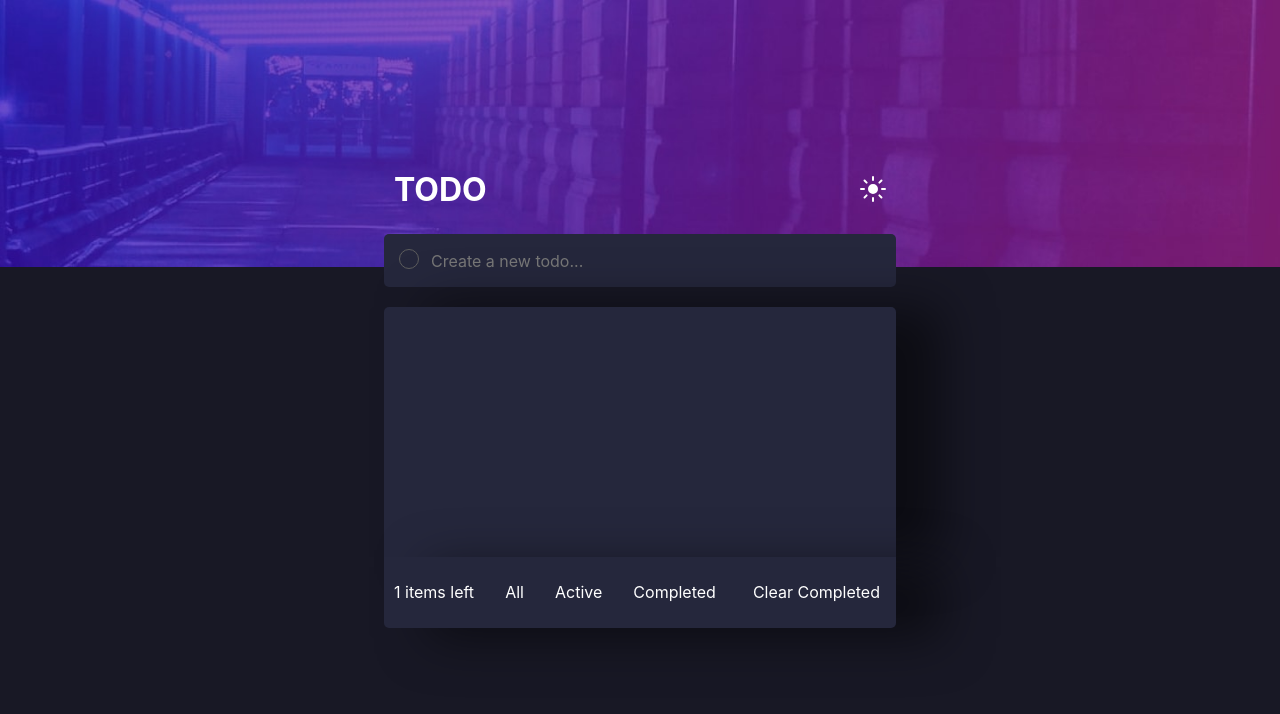
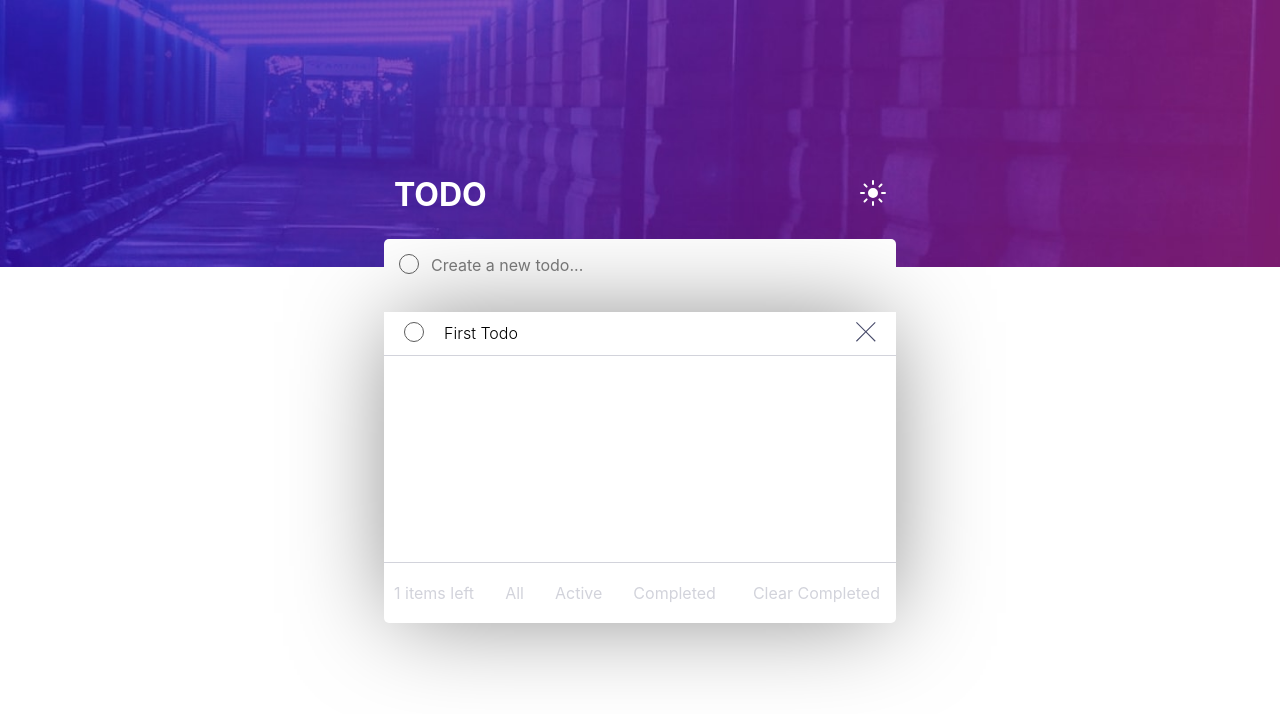
Before and after one commit to LuisDGracia/TodoList-FrontendMentor, a React (Create React App) app: page / in a window 1280 px wide. Shown: the top 714 px of the page. Built offline with nearby package versions, Linux system fonts and the light colour scheme.

Commit message:
Refactoring for theme changes on goin

```diff
--- a/src/AppProvider.js
+++ b/src/AppProvider.js
@@ -5,7 +5,7 @@ import theme from './styles/theme'
 export const AppContext = createContext();
 
 const AppProvider = ({ children }) => {
-  const [ themeMode, setThemeMode ] = useState("darkTheme");
+  const [ themeMode, setThemeMode ] = useState("lightTheme");
   const toggleTheme = () => {
     setThemeMode((prevState) => {
       if (prevState === "lightTheme") {
--- a/src/components/New-Todo/NewTodoStyled.jsx
+++ b/src/components/New-Todo/NewTodoStyled.jsx
@@ -1,7 +1,7 @@
 import styled from 'styled-components'
 
 export const NewContainer = styled.div`
-  background-color: ${ ({ theme }) => { return theme.colors.VeryDarkDesaturatedBlue} };
+  background-color: ${ ({ theme }) => theme.colors.VeryDarkBlue ? theme.colors.VeryDarkBlue : "white" };
   width: 100%;
   margin-top: 25px;
   padding: 15px;
@@ -14,7 +14,7 @@ export const NewInput = styled.input`
   background: none;
   border: none;
   margin-left: 10px;
-  color: hsl(0, 0%, 40%);
+  color: ${ ({ theme }) => theme.colors.TextColor };
 
   &:focus{
     outline: none;
--- a/src/components/Todo-Body/TodoBody-Styled.jsx
+++ b/src/components/Todo-Body/TodoBody-Styled.jsx
@@ -1,12 +1,11 @@
 import styled from 'styled-components'
 
 export const BodyContainer = styled.div`
-  background-color: ${ ({ theme }) => { return theme.colors.VeryDarkDesaturatedBlue} };
+  background-color: ${ ({ theme }) => theme.colors.BodyColor ? theme.colors.BodyColor : "white" };
   width: 100%;
   min-height: 250px;
   max-height: 250px;
   margin-top: 20px;
   overflow: auto;
   border-radius: 5px 5px 0 0;
-  box-shadow: 45px 0px 50px 0px rgba( 0, 0, 0, 0.5);
 `
--- /dev/null
+++ b/src/components/Todo-Filters/FilterBtn/FilterBtn.jsx
@@ -0,0 +1,13 @@
+import React from 'react'
+import { FilterText, FilterOptn } from './StyledBtn'
+
+function FilterBtn({ action, clicked, checked }){
+  return(
+    <FilterText htmlFor={action} onClick={ clicked } >
+      {action}
+      <FilterOptn type="radio" name="Option" id={action} checked={checked} />
+    </FilterText>
+  )
+}
+
+export default FilterBtn
--- /dev/null
+++ b/src/components/Todo-Filters/FilterBtn/StyledBtn.jsx
@@ -0,0 +1,23 @@
+import styled from 'styled-components'
+
+export const FilterText = styled.label`
+  display: inline-block;
+  color: ${ ({theme}) => theme.colors.TextColor };
+
+  &:hover{
+    color: ${ ({ theme }) => theme.colors.HoverColor };
+  }
+`;
+
+export const FilterOptn = styled.input`
+  position: absolute;
+  top: -100%;
+  height: -100%;
+  visibility: hidden;
+
+  &:checked + label[ for="All" ],
+  &:checked + ${FilterText}[ for="Completed" ],
+  &:checked + ${FilterText}[ for="Active" ]{
+    color: black;
+  }
+`;
--- a/src/components/Todo-Filters/FiltersStyled.jsx
+++ b/src/components/Todo-Filters/FiltersStyled.jsx
@@ -2,34 +2,27 @@ import styled from 'styled-components'
 
 export const FiltersContainer = styled.div`
   width:100%;
-  background-color: ${ ({ theme }) => { return theme.colors.VeryDarkDesaturatedBlue } };
-  padding: 10px;
-  border-radius: 0 0 5px 5px;
-  box-shadow: 45px 10px 50px 0px rgba( 0, 0, 0, 0.5);
+  background-color: ${ ({ theme }) => theme.colors.FormColor ? theme.colors.FormColor : "white" };
+  padding: 20px 10px;
+  border-radius: 0 0 10px 10px;
   display: flex;
   justify-content: space-between;
   align-items: center;
+  border-top: 1px solid ${ ({theme}) => theme.colors.TextColor };
 `
 
 export const ItemsLeft = styled.p`
-  color: white;
+  color: ${ ({theme}) => theme.colors.TextColor };
   display: inline-block;
   margin: 0;
 `
 
-export const FilterOptn = styled.input`
-  position: absolute;
-  top: -100%;
-  height: -100%;
-  visibility: hidden;
-`
-
 export const ClearBtn = styled.button`
-  color: white;
+  color: ${ ({theme}) => theme.colors.TextColor };
   background: none;
   border: none;
 
   &:focus{
     outline: none;
   }
-`
+`;
--- a/src/components/Todo-Filters/TodoFilters.jsx
+++ b/src/components/Todo-Filters/TodoFilters.jsx
@@ -1,5 +1,6 @@
 import React from 'react'
-import { FilterOptn, FiltersContainer, ItemsLeft, ClearBtn } from './FiltersStyled'
+import { FiltersContainer, ItemsLeft, ClearBtn } from './FiltersStyled'
+import FilterBtn from './FilterBtn/FilterBtn'
 
 function TodoFilters({ todo, setTodo }) {
 
@@ -79,7 +80,7 @@ function TodoFilters({ todo, setTodo }) {
   return (
     <FiltersContainer >
       <ItemsLeft >{ todo.length } items left</ItemsLeft>
-      <FilterBtn action="All" clicked={ () => filterHandler("All") } />
+      <FilterBtn action="All" clicked={ () => filterHandler("All") } checked="checked" />
       <FilterBtn action="Active" clicked={ () => filterHandler("Active") } />
       <FilterBtn action="Completed" clicked={ () => filterHandler("Completed") } />
       <ClearBtn onClick={ () => filterHandler("Clear") } >Clear Completed</ClearBtn>
@@ -87,13 +88,4 @@ function TodoFilters({ todo, setTodo }) {
   )
 }
 
-function FilterBtn({ action, clicked }){
-  return(
-    <label htmlFor={action} onClick={ clicked } >
-      <p style={{"display": "inline-block", "color": "white" }} >{action}</p>
-      <FilterOptn type="radio" name="Option" id={action} />
-    </label>
-  )
-}
-
 export default TodoFilters
--- a/src/components/Todo-Form/TodoForm.jsx
+++ b/src/components/Todo-Form/TodoForm.jsx
@@ -7,15 +7,20 @@ import { Container } from './Todo-FormStyled'
 
 function TodoForm() {
 
-  const [todo, setTodo] = useState([{ id: 0, done: false, value: "First Todo", visible: false }])
+  const [todo, setTodo] = useState([{ id: 0, done: false, value: "First Todo", visible: true }])
 
   return (
     <Fragment>
       <Container>
         <TodoHeader />
         <NewTodo  todo={ todo } setTodo={ setTodo } />
-        <TodoBody todo={ todo } setTodo={ setTodo } />
-        <TodoFilters todo={ todo } setTodo={ setTodo } />
+        <div
+          style={{
+            "box-shadow": "0px 00px 100px -10px rgba( 0, 0, 0, 0.5)",
+            borderRadius: "0px 0px 5px 5px" }}>
+          <TodoBody todo={ todo } setTodo={ setTodo } />
+          <TodoFilters todo={ todo } setTodo={ setTodo } />
+        </div>
       </Container>
     </Fragment>
   )
--- a/src/components/TodoItems/TodoItem/TodoItemStyled.jsx
+++ b/src/components/TodoItems/TodoItem/TodoItemStyled.jsx
@@ -2,16 +2,16 @@ import styled from 'styled-components'
 
 export const Item = styled.li`
   padding: 10px 20px;
-  border-bottom: 1px solid hsl(0, 0%, 40%);
+  border-bottom: 1px solid ${ ({ theme }) => theme.colors.TextColor };
   position: relative;
   display: flex;
   align-items: center;
 `;
 
 export const Text = styled.p`
-  color: ${ props => props.done ? "hsl(0, 0%, 40%)" : "white" };
+  color: ${ ({ done, theme }) => done ? theme.colors.HoverColor : theme.colors.VeryDarkGrayishBlue };
   margin: 0;
   margin-left: 20px;
   font-weight: 300;
-  text-decoration: ${ props => props.done ? "line-through" : "none" };
+  text-decoration: ${ ({ done, theme }) => done ? "line-through" : "none" };
 `;
--- a/src/styles/theme.js
+++ b/src/styles/theme.js
@@ -3,9 +3,8 @@ const theme = {
     colors: {
       VeryLightGray: "hsl(0, 0%, 98%)",
       VeryLightGrayishBlue: "hsl(236, 33%, 92%)",
-      LightGrayishBlue: "hsl(233, 11%, 84%)",
-      DarkGrayishBlue: "hsl(236, 9%, 61%)",
-      VeryDarkGrayishBlue: "hsl(235, 19%, 35%)",
+      TextColor: "hsl(233, 11%, 84%)",
+      HoverColor: "hsl(236, 9%, 61%)",
       primary: {
         colors:{
           BrightBlue: "hsl(220, 98%, 61%)",
@@ -18,11 +17,10 @@ const theme = {
   darkTheme: {
     colors: {
       VeryDarkBlue: "hsl(235, 21%, 11%)",
-      VeryDarkDesaturatedBlue: "hsl(235, 24%, 19%)",
-      LightGrayishBlue1: "hsl(234, 39%, 85%)",
-      LightGrayishBlue2: "hsl(236, 33%, 92%)", /*hover*/
-      DarkGrayishBlue: "hsl(234, 11%, 52%)",
-      VeryDarkGrayishBlue: "hsl(240, 20%, 12%)",
+      FormColor: "hsl(235, 24%, 19%)",
+      TextColor: "hsl(234, 39%, 85%)",
+      HoverColor: "hsl(236, 33%, 92%)", /*hover*/
+      BodyColor: "hsl(240, 20%, 12%)",
       primary: {
         colors:{
           BrightBlue: "hsl(220, 98%, 61%)",
```
